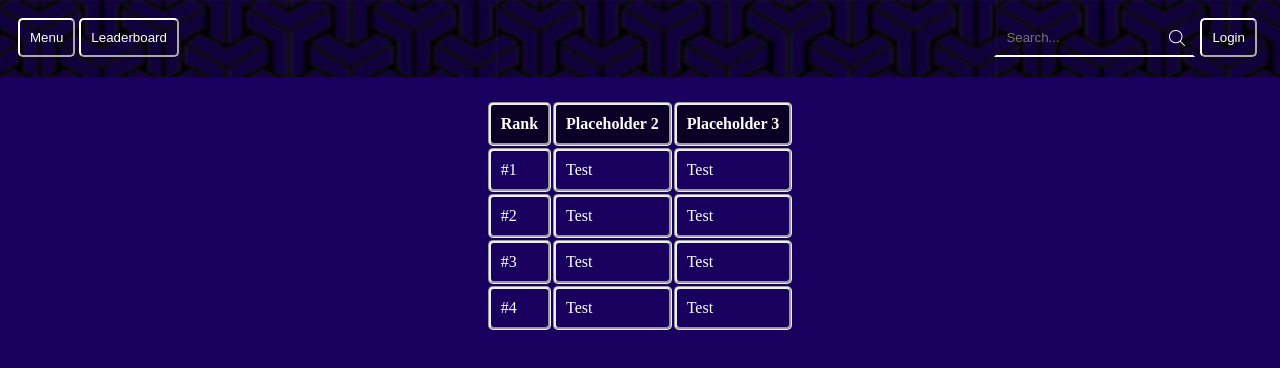
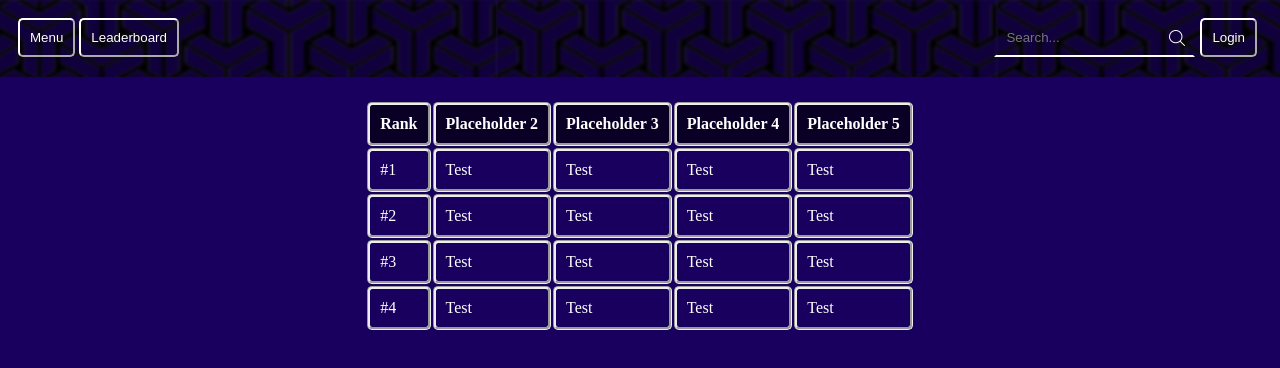
Before and after one commit to ovirtanen0/scrum-projekti, a plain HTML site: page FRONTEND/index.html in a window 1280 px wide. Drawn offline with Linux system fonts and the light colour scheme.

Commit message:
tables update

```diff
--- a/FRONTEND/index.html
+++ b/FRONTEND/index.html
@@ -19,9 +19,13 @@
                 <th>Rank</th>
                 <th>Placeholder 2</th>
                 <th>Placeholder 3</th>
+                <th>Placeholder 4</th>
+                <th>Placeholder 5</th>
             </tr>
             <tr>
                 <td>#1</td>
+                <td>Test</td>
+                <td>Test</td>
                 <td>Test</td>
                 <td>Test</td>
             </tr>
@@ -29,9 +33,13 @@
                 <td>#2</td>
                 <td>Test</td>
                 <td>Test</td>
+                <td>Test</td>
+                <td>Test</td>
             </tr>
             <tr>
                 <td>#3</td>
+                <td>Test</td>
+                <td>Test</td>
                 <td>Test</td>
                 <td>Test</td>
             </tr>
@@ -39,6 +47,8 @@
                 <td>#4</td>
                 <td>Test</td>
                 <td>Test</td>
+                <td>Test</td>
+                <td>Test</td>
             </tr>
         </table>
     </center>
```
